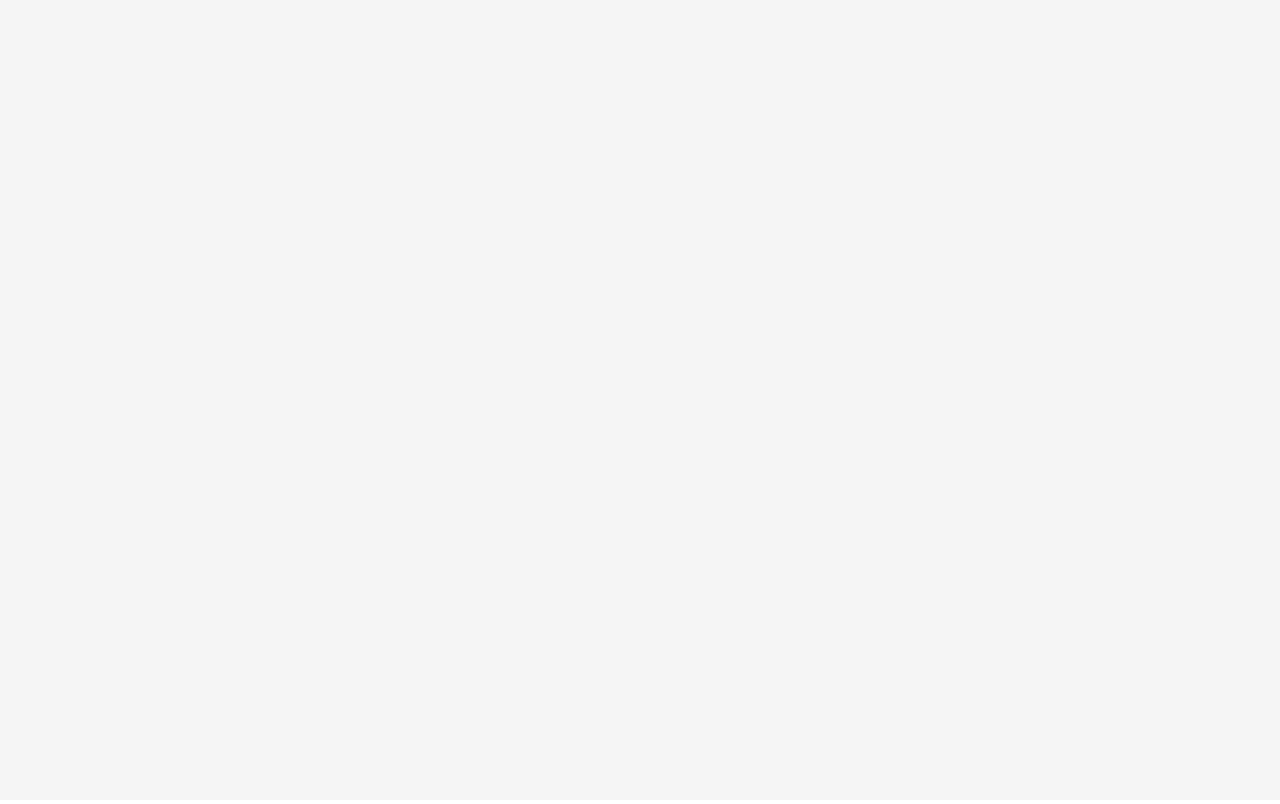
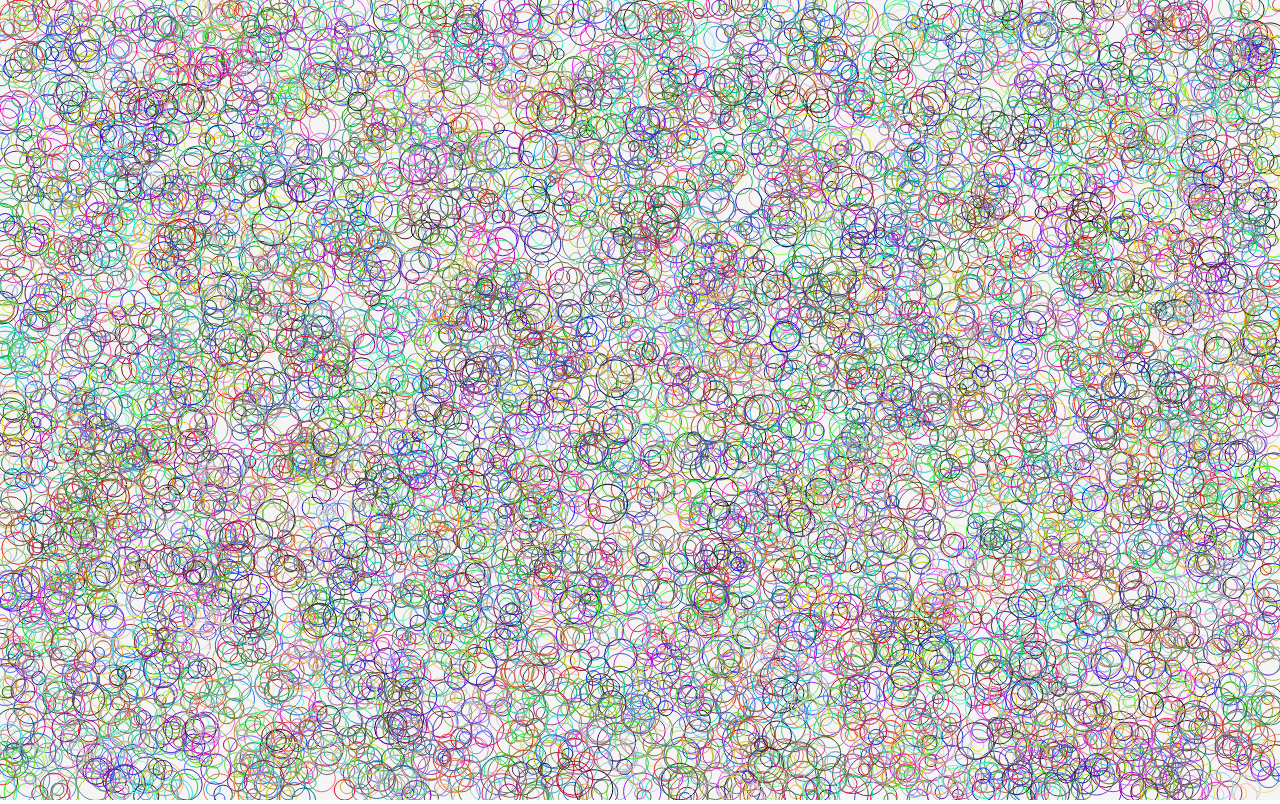
Before and after one commit to gordon-fong/canvas-101, a plain HTML site: page index.html in a window 1280 px wide. Drawn offline with Linux system fonts and the light colour scheme.

Commit message:
made lots of circles

```diff
--- a/canvas.js
+++ b/canvas.js
@@ -1 +1,32 @@
-var canvas = document.querySelector("canvas");
+let canvas = document.querySelector('canvas')
+// console.log(canvas)
+
+canvas.width = window.innerWidth
+canvas.height = window.innerHeight
+
+let c = canvas.getContext('2d')
+
+// c.fillRect(100, 100, 100, 100)
+
+for (let i  = 0; i < 10000; i++) {
+  let xPos = Math.random() * window.innerWidth
+  let yPos = Math.random() * window.innerHeight
+  let minRadius = 5
+  let maxRadius = 20
+  let randRadius = Math.random() * (maxRadius - minRadius) + minRadius
+
+  c.beginPath()
+  c.arc(xPos, yPos, randRadius, 0, Math.PI*2, false)
+  c.strokeStyle = `${randColor()}`
+  c.stroke()
+}
+
+function randColor () {
+  return (
+    `rgb(
+      ${Math.floor(Math.random() * 256)},
+      ${Math.floor(Math.random() * 256)},
+      ${Math.floor(Math.random() * 256)}
+    )`
+  )
+}
--- a/index.html
+++ b/index.html
@@ -8,7 +8,7 @@
   <title>Canvas!</title>
 
   <link rel="stylesheet" href="main.css">
-  <script src="canvas.js"></script>
+  <script src="canvas.js" defer></script>
 </head>
 
 <body>
--- a/main.css
+++ b/main.css
@@ -7,6 +7,8 @@ body {
 
 canvas {
   background-color: whitesmoke;
-  width: 100%;
-  height: 100%;
+
+  /* setting the width and height here resulted in blurriness. Research this later */
+  /* width: 100%;
+  height: 100%; */
 }
```
